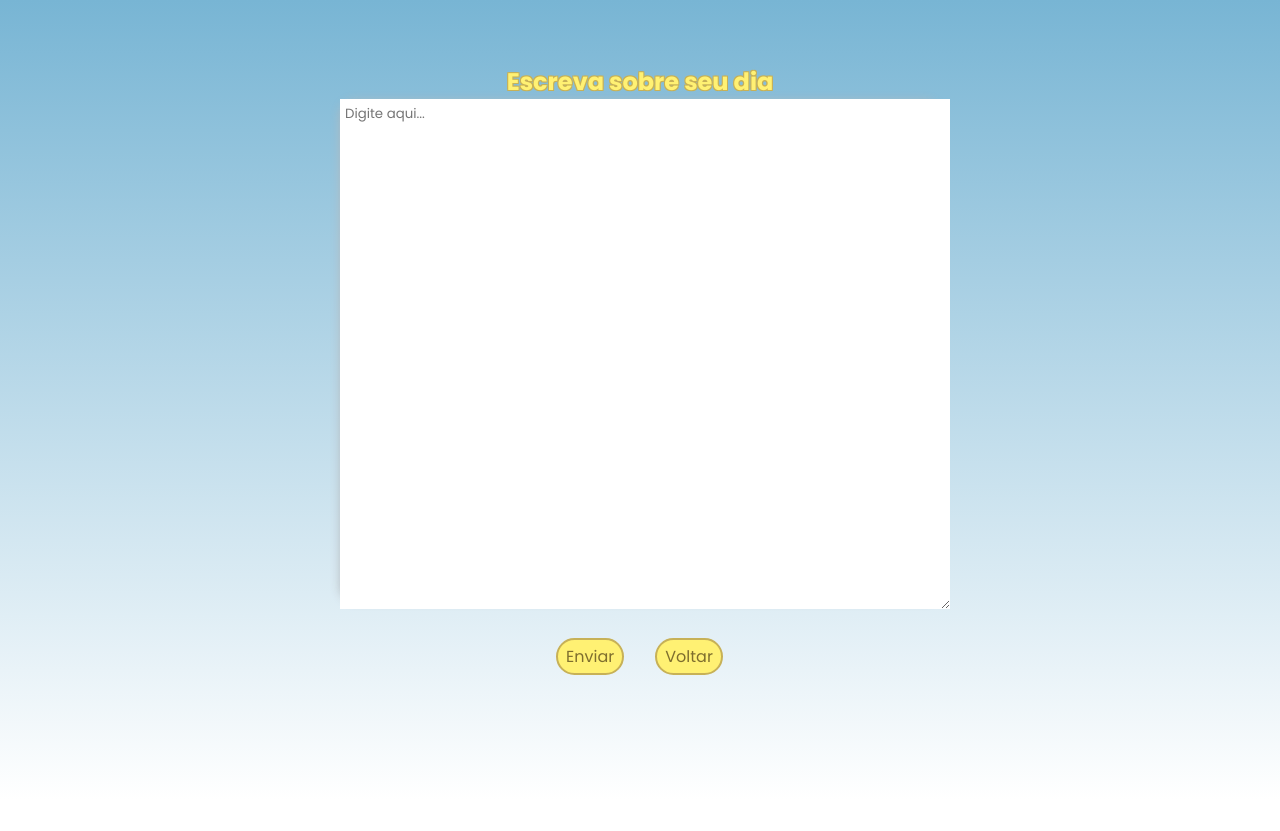
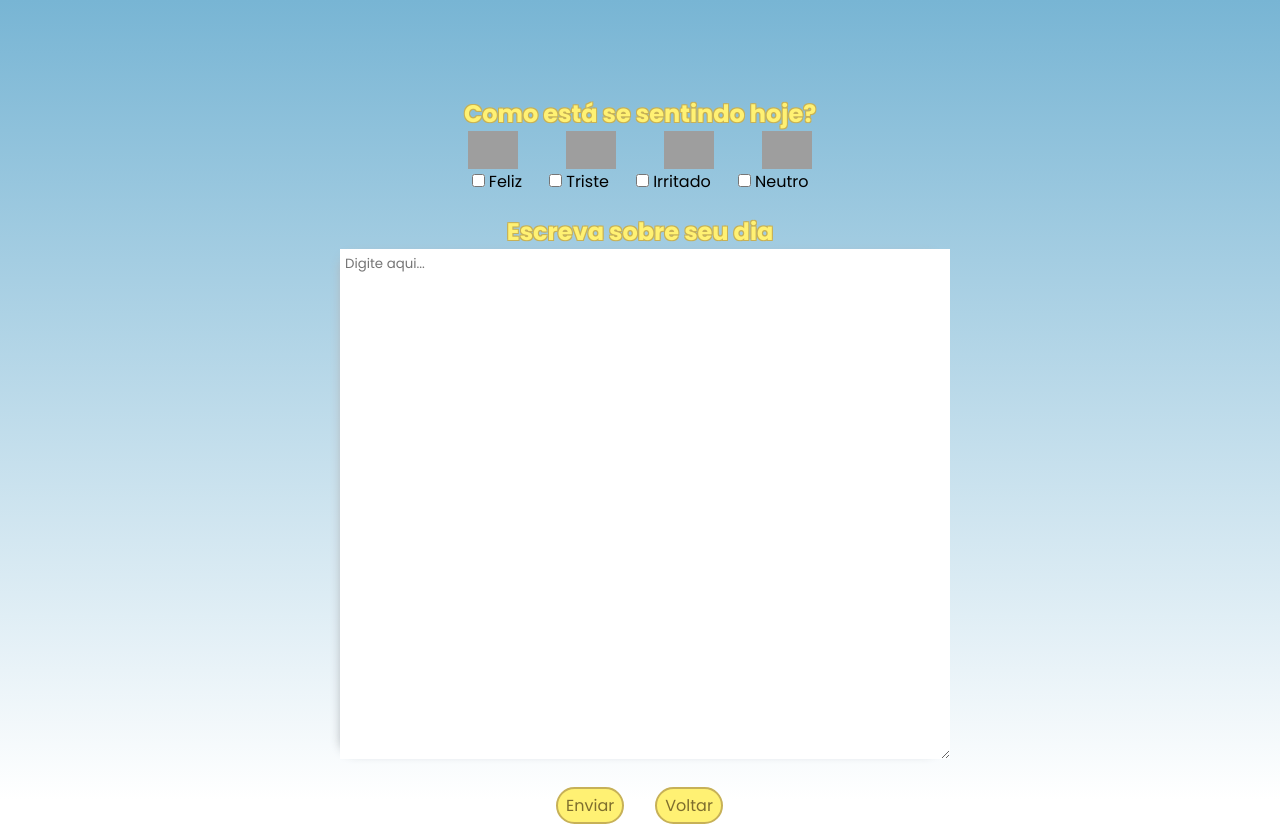
Before and after one commit to annat0rres/DiariodeHumorDigital, a Flask app: page /escrever in a window 1280 px wide. Before the commit the page ends 729 px from the top, so only its background shows below. Run offline with Flask 3, Linux system fonts and the light colour scheme; grey boxes are pictures that could not be loaded.

Commit message:
mudanças

```diff
--- a/site/app.py
+++ b/site/app.py
@@ -3,7 +3,7 @@ from flask import render_template, request, redirect, url_for, session, flash
 import mysql.connector as connection
 
 app = Flask (__name__)
-app.secret_key = ""
+app.secret_key = "segredo123"
 #Colocar a secret key aqui
 
 @app.route ("/")
@@ -22,8 +22,8 @@ def salvar ():
     password = request.form.get ("password")
 
     cnx = connection.MySQLConnection (
-        user = "",
-        password = "",
+        user = "root",
+        password = "gilovers@25",
         host = "127.0.0.1",
         database = "DiarioDeHumor"
     )
@@ -71,8 +71,8 @@ def entrar():
     password = request.form.get("password")
 
     cnx = connection.MySQLConnection(
-        user="",
-        password="",
+        user="root",
+        password="gilovers@25",
         host="127.0.0.1",
         database="DiarioDeHumor"
     )
--- a/site/static/css/escrever.css
+++ b/site/static/css/escrever.css
@@ -12,12 +12,42 @@
     background-image: linear-gradient(#78B5D4,white);
     display: flex;
     justify-content: center;
-    transition: background-image 0.2s ;
+    align-items: center;
+    flex-direction: column;
+}
 
+#iconesEmocoes{
+    margin-top: 40px;
+    width: 600px;
+    height: 700px;
+    display: flex;
+    flex-direction: column;
+    align-items: center;
+}
+
+#emojis{
+    width: 600px;
+    align-items: center;
+    justify-content: center;
+    gap: 3rem;
+    display: flex;
+}
+
+#reacoes{
+    display: flex;
+    gap: 27px;
+}
+
+.marcarReacao{
+    display: inline;
+}
+
+.emojiReacao{
+    width: 50px;
 }
 
 #caixa{
-    margin-top: 4rem;
+    margin-top: 20px;
     width: 708px;
     height: 610px;
     display: flex;
@@ -25,7 +55,7 @@
     align-items: center;
 }
 
-#caixa h2{
+#caixa h2, #iconesEmocoes h2{
     color: #FFF173;
     text-shadow: 1px 1px 0 #C7B157,
       -1px 1px 0 #C7B157,
@@ -33,12 +63,16 @@
       -1px -1px 0 #C7B157;
 }
 
+#iconesEmocoes h2{
+    margin-top: 5rem;
+}
+
 #texto{
     width: 600px;
     height: 500px;
     background-color: white;
     border-radius: 15px;
-    box-shadow: 0px 2px 10px #b2b8bcec;
+    box-shadow: 0px 5px 10px #b2b8bcec;
 }
 
 textarea {
@@ -77,7 +111,6 @@ textarea {
     cursor: pointer;
 }
 
-
 #botoesPagEsc div:hover{
     background-color: #40b4db;
     color: #fff7ae;
--- a/site/templates/escrever.html
+++ b/site/templates/escrever.html
@@ -4,10 +4,37 @@
     <meta charset="UTF-8">
     <meta name="viewport" content="width=device-width, initial-scale=1.0">
     <title>Diário</title>
-    <link rel="stylesheet" href="{{url_for('static', filename='css/escrever.css') }}">
+    <link rel="stylesheet" href="{{url_for ('static', filename='css/escrever.css')}}">
 </head>
 <body>
     <div id="tela">
+        <div id="iconesEmocoes">
+            <h2>Como está se sentindo hoje?</h2>
+            <div id="emojis">
+                <img class='emojiReacao' src="img/Happy.png">
+                 <img class="emojiReacao" src="img/Sad.png">
+                 <img class="emojiReacao" src="img/Angry.png">
+                 <img class="emojiReacao" src="img/Neutral.png">
+            </div>
+            <div id="reacoes">
+                <div class="marcarReacao">
+                    <input type="checkbox" id="eFeliz" name=""/>
+                    <label for="eFeliz">Feliz</label>
+                </div>
+                <div class="marcarReacao">
+                    <input type="checkbox" id="eTriste" name=""/>
+                    <label for="eTriste">Triste</label>
+                </div>
+                <div class="marcarReacao">
+                    <input type="checkbox" id="eIrritado" name=""/>
+                    <label for="eFeliz">Irritado</label>
+                </div>
+                <div class="marcarReacao">
+                    <input type="checkbox" id="eNeutro" name=""/>
+                    <label for="eNeutro">Neutro</label>
+                </div>
+            </div>
+        </div>
         <div id="caixa">
             <h2>Escreva sobre seu dia</h2>
             <div id="texto">
@@ -16,7 +43,7 @@
             <div id="botoesPagEsc">
                 <div>Enviar</div>
                 <div class='VoltarPrincipal'>
-                    <a href="{{url_for('principal')}}" target="_blank">Voltar</a>
+                    <a href="principal.html" target="_blank">Voltar</a>
                 </div>
             </div>
         </div>
--- a/site/templates/login.html
+++ b/site/templates/login.html
@@ -20,7 +20,7 @@
 
         </div>
         <div class="central_log">
-            <form method="POST" action="/entrar" class="form_login">
+            <form method="POST" action="{{ url_for('entrar') }}" class="form_login">
                 <h1 class="log_h1">Login</h1>
                 <br>
                 <label for="username">Usuário:</label>
```
Also changed, not shown: site/static/css/historico.css (added, +79 -0 lines), site/static/css/principal.css (+1 -11 lines), site/templates/historico.html (added, +37 -0 lines), site/templates/principal.html (+13 -7 lines).
